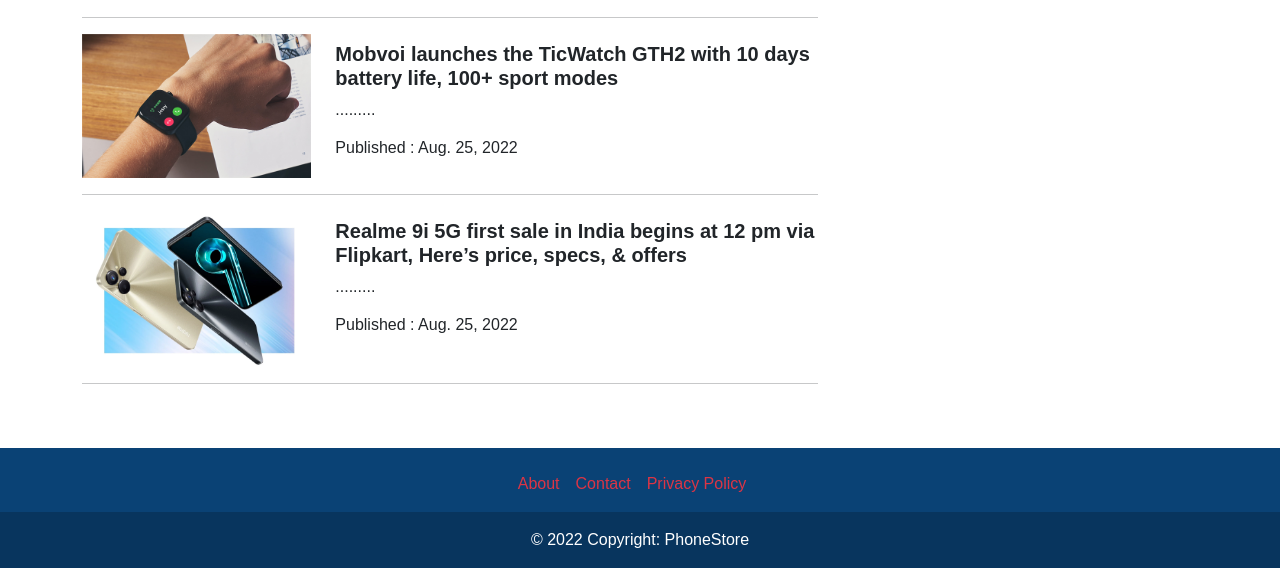
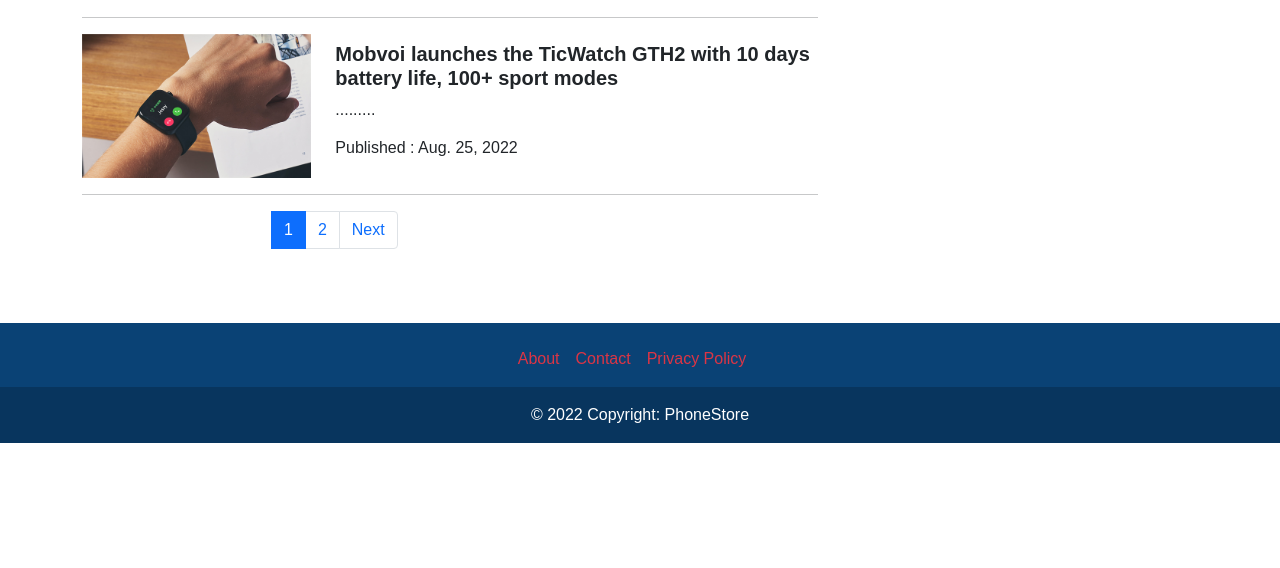
Before and after one commit to engnraminul/Phone-Store, a Django app: page /blog/list/ in a window 1280 px wide. Shown: the part 533-1101 px from the top of the page. After the commit the page ends 976 px from the top, so only its background shows below. Run offline with Django 4.2, Linux system fonts and the light colour scheme; data comes from the database, SQL or seed files in the repository; both versions use the stored data as it was after the commit; parts of the project's set-up code (start-up, migrations or seed data) failed here and were passed over; some libraries are stand-ins or nearby versions.

Commit message:
Create pagination in blog list

```diff
--- a/Phone/urls.py
+++ b/Phone/urls.py
@@ -21,6 +21,7 @@ urlpatterns = [
 
 
 
+
 ]
 
 
--- a/blog/views.py
+++ b/blog/views.py
@@ -1,12 +1,17 @@
+import imp
 from multiprocessing import context
 from django.shortcuts import render
 from .models import *
+from django.core.paginator import Paginator
 
 def blog_list(request):
     blog = Blog.objects.all()
+    paginator = Paginator(blog, 3)
+    page_number = request.GET.get('page')
+    page_obj = paginator.get_page(page_number)
 
     context = {
-        'blog':blog,
+        'page_obj':page_obj,
     }
     return render(request, 'blog/blog_list.html', context)
 
--- a/static/CSS/Style.css
+++ b/static/CSS/Style.css
@@ -1,4 +1,6 @@
-
+.card-title{
+  color: rgb(13, 83, 66);
+}
 
 
 
--- a/templates/blog/blog_list.html
+++ b/templates/blog/blog_list.html
@@ -4,7 +4,7 @@
 {% block body %}
 
 
-{% for blog in blog %}
+{% for blog in page_obj %}
 
 <div class="row">
     <div class="col-4 col-sm-4">
@@ -18,6 +18,43 @@
     </div>
 </div>
 <hr>
+
+{% endfor %}
+
+
+
+<!-- Pagination -->
+<div class="row">
+  <div class="col-md-4 offset-md-3">
+
+      <ul class="pagination">
+        <li class="page-item">
+          {% if page_obj.has_previous %}
+          <a class="page-link" href="{% url 'blog:blog_list' %}?page={{page_obj.previous_page_number}}">Previous</a>
+          {% endif %}
+        </li>
+        {% for num_page in page_obj.paginator.page_range %}
+        <br/>
+        {% if page_obj.number == num_page %}
+        <li class="page-item active" aria-current="page">
+          <a class="page-link" href="{% url 'blog:blog_list'  %}?page={{num_page}}">{{num_page}}</a>
+        </li>
+        {% else %}
+        <li class="page-item" aria-current="page">
+          <a class="page-link" href="{% url 'blog:blog_list'  %}?page={{num_page}}">{{num_page}}</a>
+        </li>
+        {% endif %}
+        <br/>
+        {% endfor %}
+        <li class="page-item">
+          {% if page_obj.has_next %}
+          <a class="page-link" href="{% url 'blog:blog_list' %}?page={{page_obj.next_page_number}}">Next</a>
+          {% endif %}
+        </li>
+      </ul>
+
+  </div>
+</div>
 
 <style>
     @media only screen and (max-width: 600px) {
@@ -45,7 +82,7 @@ p{
 }
 </style>
 
-{% endfor %}
+
 
 
 {% endblock body %}
--- a/templates/home.html
+++ b/templates/home.html
@@ -9,7 +9,7 @@
       <div class="row">
 
         {% for phone in page_obj %}
-        <div class="col-lg-3 col-md-4 col-6 mb-4">
+        <div class="col-lg-3 col-md-4 col-6 mb-4 ">
           <div class="card">
 
             <!-- <span class="position-absolute top-80 start-50 translate-middle badge rounded-pill bg-info">
@@ -127,4 +127,5 @@
             </div>
 
 
+
 {% endblock %}
--- a/templates/phone/phone_details.html
+++ b/templates/phone/phone_details.html
@@ -64,7 +64,7 @@
             </div>
 
             <div class="text-start ">
-               <a href="{% url 'Phone:phone_gallery' slug=phone.slug %}" class="text-decoration-none"><h5 class="fw-bold shadow p-2 rounded bg-success mt-4"><span class="bi bi-chevron-double-right " style="color: white;"> More Pictures </span> </h5></a>
+               <a href="{% url 'Phone:phone_gallery' slug=phone.slug %}" class="text-decoration-none"><h5 class="fw-bold shadow p-2 rounded bg-success mt-4"><span class="bi bi-images " style="color: white;"> More Pictures </span> </h5></a>
           </div>
 
 
@@ -725,13 +725,13 @@
 
      .td-title{
           font-weight: 600;
-          color: brown;
+          color: rgb(21, 118, 131);
           width: 30%;
 
       }
       .head-title{
           background-color: #dae5e7;
-          color: rgb(26, 23, 23);
+          color: brown;
           font-weight: bolder;
           font-size: 20px;
           box-shadow: inset 0px -1px 1px rgb(189 41 41);
--- a/templates/phone/phone_list.html
+++ b/templates/phone/phone_list.html
@@ -50,7 +50,7 @@
 
 
 
-
+      <!-- Pagination -->
       <div class="row">
         <div class="col-md-4 offset-md-3">
 
```
Also changed, not shown: db.sqlite3.
